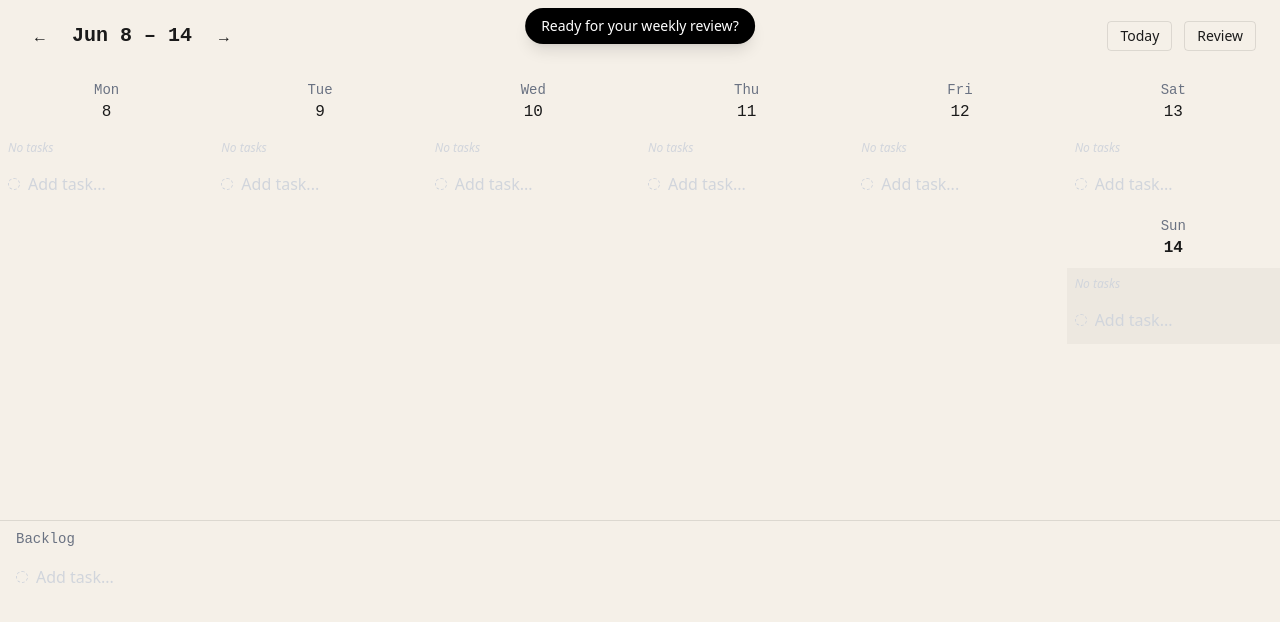
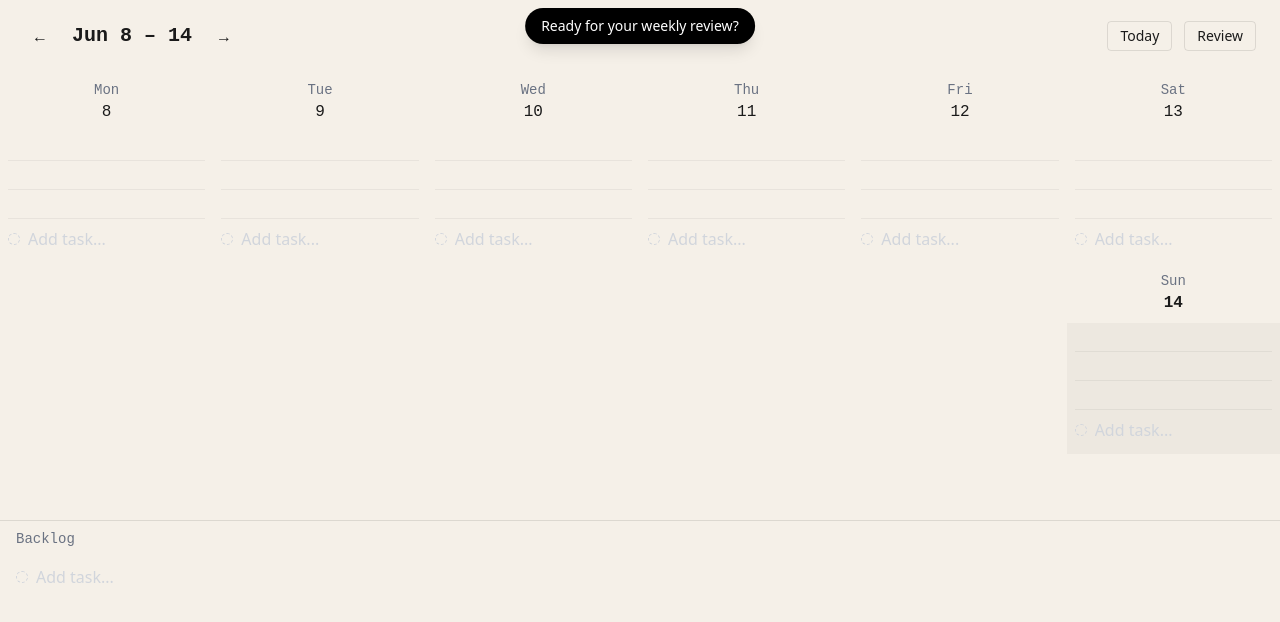
Before and after one commit to szsoma/weeklie, a React (Vite) app: page / in a window 1280 px wide. Shown: the top 622 px of the page. Built offline with nearby package versions, Linux system fonts and the light colour scheme; a web font is replaced by a local one.

Commit message:
feat: add empty task slots to day columns

```diff
--- a/src/components/DayColumn.tsx
+++ b/src/components/DayColumn.tsx
@@ -42,9 +42,12 @@ export default function DayColumn({ date }: Props) {
         {tasks.map(task => (
           <TaskRow key={task.id} task={task} />
         ))}
-        {tasks.length === 0 && (
-          <div className="text-xs text-gray-300 italic py-2">No tasks</div>
-        )}
+        {Array.from({ length: Math.max(0, 3 - tasks.length) }).map((_, i) => (
+          <div key={`empty-${i}`} className="flex items-center gap-2 py-1.5 border-b border-black/5">
+            <div className="w-3 h-3 rounded-full flex-shrink-0" />
+            <div className="flex-1 h-4" />
+          </div>
+        ))}
         <NewTaskLine date={formatDate(date)} />
       </div>
     </div>
```
